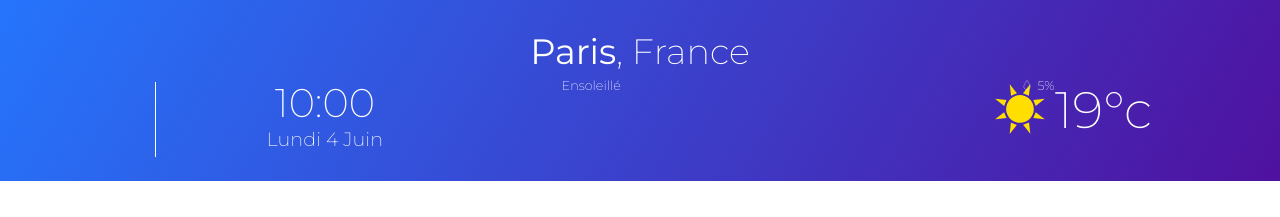
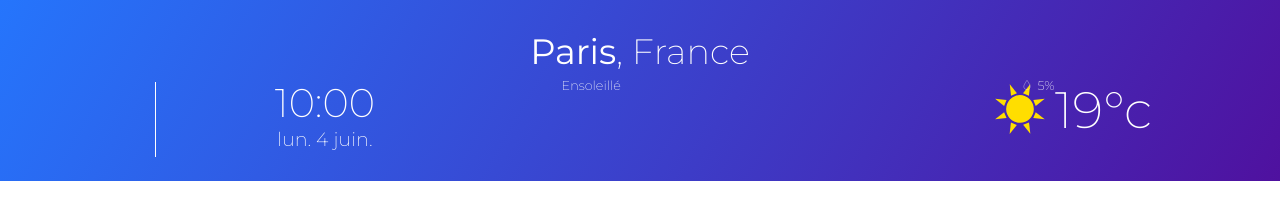
Before and after one commit to leonicaisse/weathereact, a React (Create React App) app: page / in a window 1280 px wide. Shown: the top 217 px of the page. Built offline with nearby package versions, Linux system fonts and the light colour scheme.

Commit message:
Merge branch 'master' of https://github.com/leonicaisse/weathereact
# Conflicts:
#	public/index.html

```diff
--- a/src/App.js
+++ b/src/App.js
@@ -20,8 +20,8 @@ class App extends Component {
 
     }
     render() {
-        const monthNames = ["Janvier", "Fevrier", "Mars", "Avril", "Mai","Juin","Juillet", "Aout", "Septembre", "Octobre", "Novembre","Decembre"];
-        const dayNames = ["Dimanche","Lundi","Mardi","Mercredi","Jeudi","Vendredi","Samedi"];
+        const monthNames = ["jan.", "fev.", "mar.", "avr.", "mai.","juin.","juil.", "aout.", "sep.", "oct.", "nov.","dec."];
+        const dayNames = ["dim.","lun.","mar.","mer.","jeu.","ven.","sam."];
         let day=this.state.day;
         let month=this.state.month;
         let number= this.state.number;
```
